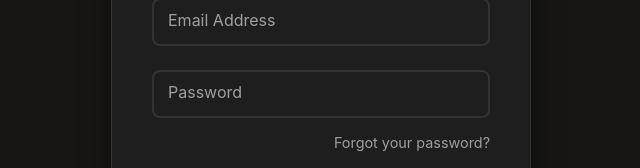
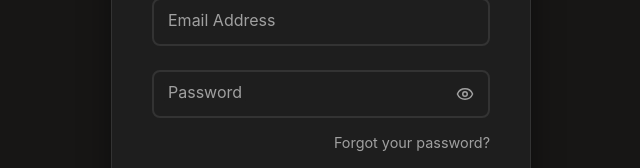
Before and after one commit to aryanpatel287/peplexity-clone, a React (Vite) app in the folder client/: page /login in a window 1280 px wide. Shown: the part 327-495 px from the top of the page, without its empty margins (319-959 px from the left). Built offline with nearby package versions, Linux system fonts and the light colour scheme; no server answers.

Commit message:
Password Eye button added

```diff
--- a/client/src/features/auth/components/FormGroup.jsx
+++ b/client/src/features/auth/components/FormGroup.jsx
@@ -1,17 +1,47 @@
-import React from 'react'
+import React, { useState, useRef } from 'react'
+import { Eye, EyeOff } from 'lucide-react'
 import '../styles/_form-group.scss'
 
 const FormGroup = ({ label, id, placeholder, type, value, onChange, name, hasError }) => {
+  const [showPassword, setShowPassword] = useState(false)
+  const inputRef = useRef(null)
+
+  const isPassword = type === 'password'
+  const inputType = isPassword ? (showPassword ? 'text' : 'password') : type
+
+  const handleTogglePassword = (e) => {
+    e.preventDefault()
+    setShowPassword(!showPassword)
+
+    if (inputRef.current) {
+      inputRef.current.focus()
+    }
+  }
+
   return (
-    <div className={`form-group${hasError ? ' error' : ''}`}>
+    <div className={`form-group${hasError ? ' error' : ''}${isPassword ? ' has-password' : ''}`}>
       <input
+        ref={inputRef}
         value={value}
         onChange={onChange}
         name={name || id}
         className='form-input'
-        type={type}
+        type={inputType}
         id={id}
         placeholder={placeholder || " "} />
+
+      {isPassword && (
+        <button
+          type="button"
+          className="password-toggle-btn"
+          onMouseDown={handleTogglePassword}
+          tabIndex="-1"
+          aria-label={showPassword ? "Hide password" : "Show password"}
+        >
+          {showPassword ? <EyeOff size={18} /> : <Eye size={18} />}
+        </button>
+      )}
+
       <label className='form-label' htmlFor={id}>{label}</label>
     </div>
   )
--- a/client/src/features/auth/styles/_form-group.scss
+++ b/client/src/features/auth/styles/_form-group.scss
@@ -58,6 +58,45 @@
         color: var(--text-muted);
     }
 
+    &.has-password {
+        .form-input {
+            padding-right: 48px;
+        }
+    }
+
+    .password-toggle-btn {
+        position: absolute;
+        right: 12px;
+        top: 24px;
+        transform: translateY(-50%);
+        background: none;
+        border: none;
+        color: var(--text-muted);
+        cursor: pointer;
+        display: flex;
+        align-items: center;
+        justify-content: center;
+        padding: 4px;
+        border-radius: 4px;
+        transition:
+            color 0.2s ease,
+            background-color 0.2s ease;
+        z-index: 2;
+
+        &:hover {
+            color: var(--text-main);
+            background-color: rgba(255, 255, 255, 0.05);
+        }
+
+        &:focus {
+            outline: none;
+        }
+
+        svg {
+            display: block;
+        }
+    }
+
     &.error {
         .form-input {
             border-color: #ff4d4d;
```
